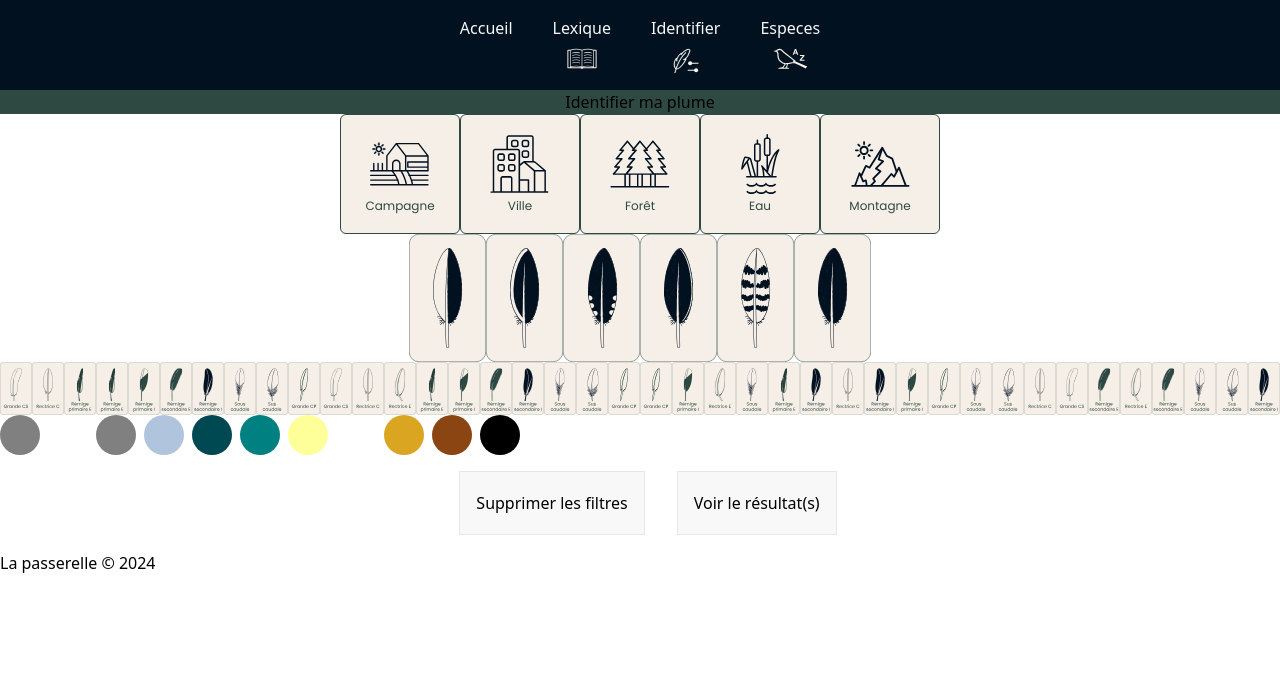
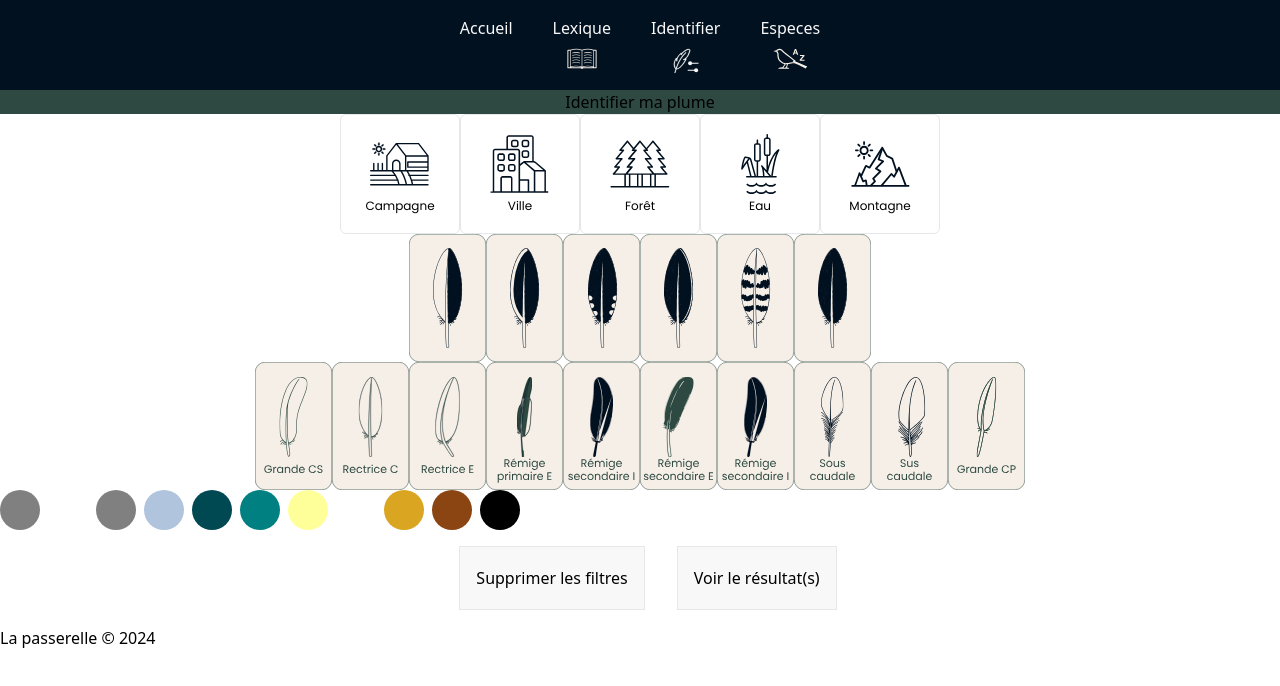
Before and after one commit to MicroTarion/ProjetPlumes, a React (Vite) app in the folder plumes-projet-front/: page /identifier in a window 1280 px wide. Shown: the top 686 px of the page. Built offline with nearby package versions, Linux system fonts and the light colour scheme.

Commit message:
ajouts stytles pour composant FindingLocationCards

```diff
--- a/plumes-projet-front/src/components/cards/FeatherTypeCards.jsx
+++ b/plumes-projet-front/src/components/cards/FeatherTypeCards.jsx
@@ -3,7 +3,7 @@ import { useState } from 'react';
 const transformSlug = (type) => {
     return type.toLowerCase().replaceAll(' ', '-').replace('é', 'e')}
 
-const FeatherTypeCards = ({type, folder}) => {
+const FeatherTypeCards = ({type, folder, handleClick, selected}) => {
     const [active, setActive] = useState(false);
 
     const slug = transformSlug(type);
@@ -17,9 +17,10 @@ const FeatherTypeCards = ({type, folder}) => {
     }
 
     const activeOrInactiveSlug = active ? `${slug}-actif` : slug
+    const finalSlug = selected ? `${slug}-actif` : activeOrInactiveSlug
     return (
-        <button onBlur={handleBlur} onFocus={handleActive}>
-            <img src={`/cards/${folder}/card-${activeOrInactiveSlug}.svg`} alt={type} />
+        <button onBlur={handleBlur} onFocus={handleActive} onClick={handleClick}>
+            <img src={`/cards/${folder}/card-${finalSlug}.svg`} alt={type} />
         </button>
     )
 }
--- a/plumes-projet-front/src/components/cards/FindingLocationCards.jsx
+++ b/plumes-projet-front/src/components/cards/FindingLocationCards.jsx
@@ -1,14 +1,21 @@
-/* eslint-disable react/prop-types */
-const FindingLocationCards = ({ title, logoFileName }) => {
+const FindingLocationCards = ({ title, logoFileName, handleClick, selected }) => {
 
-    const imagePath = `/lieux/${logoFileName}`;
+  const imagePath = `/lieux/${logoFileName}`;
+  const finalPath = imagePath;
 
-    return (
-      <div className="w-[80px] h-[80px] lg:w-[120px] lg:h-[120px] p-3 border border-ui-vert-naturaliste rounded-md text-ui-vert-naturaliste bg-blanc-tourterelle flex flex-col items-center justify-center">
-        <img src={imagePath} alt={title} className="color-vert-naturaliste w-[40px] h-[40px] lg:w-[60px] lg:h-[60px]" />
-        <h2 className="text-vert-naturaliste font-poppins text-xs mt-1">{title}</h2>
-      </div>
-    );
+  const style = {
+     backgroundColor: selected ? 'vert-naturaliste' : 'blanc-tourterelle',
+     // backgroundColor: selected ? 'ui-blanc-tourterelle' : 'ui-vert-naturaliste',
+      borderColor: selected ? 'vert-naturaliste' : 'blanc-tourterelle',
+      color: selected ? 'vert-naturaliste' : 'blanc-plume',
   };
 
-  export default FindingLocationCards;
+  return (
+      <div onClick={handleClick} className={`w-[80px] h-[80px] lg:w-[120px] lg:h-[120px] p-3 border border-${style.borderColor} rounded-md text-${style.color} bg-${style.backgroundColor} flex flex-col items-center justify-center`}>
+          <img src={finalPath} alt={title} className={`w-[40px] h-[40px] lg:w-[60px] lg:h-[60px] color-${style.color}`} />
+          <h2 className={`font-poppins text-xs mt-1 text-${style.color}`}>{title}</h2>
+      </div>
+  );
+};
+
+export default FindingLocationCards;
--- a/plumes-projet-front/src/pages/home/index.jsx
+++ b/plumes-projet-front/src/pages/home/index.jsx
@@ -1,5 +1,5 @@
-import LogoSvg from "../../../public/logo/Group 76.svg"; // Remplacez le chemin par le chemin réel de votre logo
-
+import LogoSvg from "../../../public/logo/Group 76.svg";
+import Typography from "../../components/common/Typography";
 const HomePage = () => {
   return (
     <div className="flex flex-col items-center justify-center h-screen bg-vert-naturaliste">
--- a/plumes-projet-front/src/pages/identifier/index.jsx
+++ b/plumes-projet-front/src/pages/identifier/index.jsx
@@ -4,6 +4,7 @@ import PaletCard from "../../components/cards/PaletCard"
 import Typography from '../../components/common/Typography';
 import ContainerButton from './ContainerButton';
 import FeatherTypeCards from "../../components/cards/FeatherTypeCards";
+import { useState } from "react";
 
 
 const IdentifierPage = () => {
@@ -15,7 +16,9 @@ const IdentifierPage = () => {
     { title: "Montagne", logoFileName: "icon-moutain.svg" }
   ];
 
-
+  const [motifPlume, setMotifPlume] = useState (null);
+  const [selectedLocation, setSelectedLocation] = useState(null);
+  const [selectedFeatherType, setSelectedFeatherType] = useState(null);
 
   const plumeData = [
     {
@@ -30,27 +33,27 @@ const IdentifierPage = () => {
     },
     {
       "Id_Plumes": 3,
+      "illustration": "plumes-poule-d_eau",
+      "types de plumes": "Rectrice E"
+    },
+    {
+      "Id_Plumes": 4,
       "illustration": "plumes-oie-cendree",
       "types de plumes": "Rémige primaire E"
     },
     {
-    "Id_Plumes": 4,
-    "illustration": "plumes-becasse-des-bois",
-    "types de plumes": "Rémige primaire E"
-    },
-    {
       "Id_Plumes": 5,
-    "illustration": "plumes-heron-cendre",
-    "types de plumes": "Rémige primaire I"
+      "illustration": "plumes-pigeon-ramier",
+      "types de plumes": "Rémige secondaire I"
     },
     {
       "Id_Plumes": 6,
-    "illustration": "plumes-pigeon-colombin",
+      "illustration": "plumes-chouette-hulotte",
       "types de plumes": "Rémige secondaire E"
     },
     {
       "Id_Plumes": 7,
-    "illustration": "plumes-pigeon-ramier",
+      "illustration": "plumes-hibou-petit-duc",
       "types de plumes": "Rémige secondaire I"
     },
     {
@@ -68,157 +71,9 @@ const IdentifierPage = () => {
       "illustration": "plumes-buse-variable",
       "types de plumes": "Grande CP"
     },
-    {
-    "Id_Plumes": 11,
-    "illustration": "plumes-faisan-colchide",
-    "types de plumes": "Grande CS"
-    },
-    {
-    "Id_Plumes": 12,
-    "illustration": "plumes-foulque-macroule",
-    "types de plumes": "Rectrice C"
-    },
-    {
-    "Id_Plumes": 13,
-    "illustration": "plumes-poule-d_eau",
-    "types de plumes": "Rectrice E"
-    },
-    {
-    "Id_Plumes": 14,
-    "illustration": "plumes-alouette-des-champs",
-    "types de plumes": "Rémige primaire E"
-    },
-    {
-    "Id_Plumes": 15,
-    "illustration": "plumes-choucas-des-tours",
-    "types de plumes": "Rémige primaire I"
-    },
-    {
-    "Id_Plumes": 16,
-    "illustration": "plumes-corneille-noire",
-    "types de plumes": "Rémige secondaire E"
-    },
-    {
-    "Id_Plumes": 17,
-    "illustration": "plumes-geai-des-chenes",
-    "types de plumes": "Rémige secondaire I"
-    },
-    {
-    "Id_Plumes": 18,
-    "illustration": "plumes-grand-corbeau",
-    "types de plumes": "Sous caudale"
-    },
-    {
-    "Id_Plumes": 19,
-    "illustration": "plumes-pie-bavarde",
-    "types de plumes": "Sus caudale"
-    },
-    {
-    "Id_Plumes": 20,
-    "illustration": "plumes-etourneau-sansonnet",
-    "types de plumes": "Grande CP"
-    },
-    {
-    "Id_Plumes": 21,
-    "illustration": "plumes-chardonneret",
-    "types de plumes": "Grande CP"
-    },
-    {
-    "Id_Plumes": 22,
-    "illustration": "plumes-pinson-des-arbres",
-    "types de plumes": "Rémige primaire I"
-    },
-    {
-    "Id_Plumes": 23,
-    "illustration": "plumes-bergeronnette-grise",
-    "types de plumes": "Rectrice E"
-    },
-    {
-    "Id_Plumes": 24,
-    "illustration": "plumes-mesange-bleue",
-    "types de plumes": "Sous caudale"
-    },
-    {
-    "Id_Plumes": 25,
-    "illustration": "plumes-mesange-charbonniere",
-    "types de plumes": "Rémige primaire E"
-    },
-    {
-    "Id_Plumes": 26,
-    "illustration": "plumes-mesange-noire",
-    "types de plumes": "Rémige secondaire I"
-    },
-    {
-    "Id_Plumes": 27,
-    "illustration": "plumes-grive-draine",
-    "types de plumes": "Rectrice C"
-    },
-    {
-    "Id_Plumes": 28,
-    "illustration": "plumes-grive-litorne",
-    "types de plumes": "Rémige secondaire I"
-    },
-    {
-    "Id_Plumes": 29,
-    "illustration": "plumes-grive-mauvis",
-    "types de plumes": "Rémige primaire I"
-    },
-    {
-    "Id_Plumes": 30,
-    "illustration": "plumes-grive-musicienne",
-    "types de plumes": "Grande CP"
-    },
-    {
-    "Id_Plumes": 31,
-    "illustration": "plumes-merle-noir",
-    "types de plumes": "Sous caudale"
-    },
-    {
-    "Id_Plumes": 32,
-    "illustration": "plumes-rougegorge",
-    "types de plumes": "Sus caudale"
-    },
-    {
-    "Id_Plumes": 33,
-    "illustration": "plumes-pic-epeiche",
-    "types de plumes": "Rectrice C"
-    },
-    {
-    "Id_Plumes": 34,
-    "illustration": "plumes-pic-vert",
-    "types de plumes": "Grande CS"
-    },
-    {
-    "Id_Plumes": 35,
-    "illustration": "plumes-perruche-a-collier",
-    "types de plumes": "Rémige secondaire E"
-    },
-    {
-    "Id_Plumes": 36,
-    "illustration": "plumes-chouette-effraie",
-    "types de plumes": "Rectrice E"
-    },
-    {
-    "Id_Plumes": 37,
-    "illustration": "plumes-chouette-hulotte",
-    "types de plumes": "Rémige secondaire E"
-    },
-    {
-    "Id_Plumes": 38,
-    "illustration": "plumes-hibou-grand-duc",
-    "types de plumes": "Sous caudale"
-    },
-    {
-    "Id_Plumes": 39,
-    "illustration": "plumes-hibou-moyen-duc",
-    "types de plumes": "Sus caudale"
-    },
-    {
-    "Id_Plumes": 40,
-    "illustration": "plumes-hibou-petit-duc",
-    "types de plumes": "Rémige secondaire I"
-    }
   ]
+
+
 
     const motifData = [
       {name:"bicolore"},
@@ -241,12 +96,13 @@ const IdentifierPage = () => {
       </div>
       <div className="flex flex-row items-center justify-center">
         {locationData.map((location, index) => (
-          <FindingLocationCards  key={index} title={location.title} logoFileName={location.logoFileName} />
+          <FindingLocationCards  key={index} title={location.title} logoFileName={location.logoFileName}  handleClick={() => setSelectedLocation(location.title)}
+          selected={selectedLocation === location.title} />
         ))}
       </div>
       <div className="flex flex-row items-center justify-center">
         {motifData.map((motif) => (
-          <FeatherTypeCards key={motif.name} type={motif.name} folder="motifPlume" />
+          <FeatherTypeCards key={motif.name} type={motif.name} folder="motifPlume"  handleClick={() => setMotifPlume(motif.name)} selected={motifPlume === motif.name}/>
         ))}
       </div>
 
```
Lines whose indentation alone changed are shown as unchanged.
